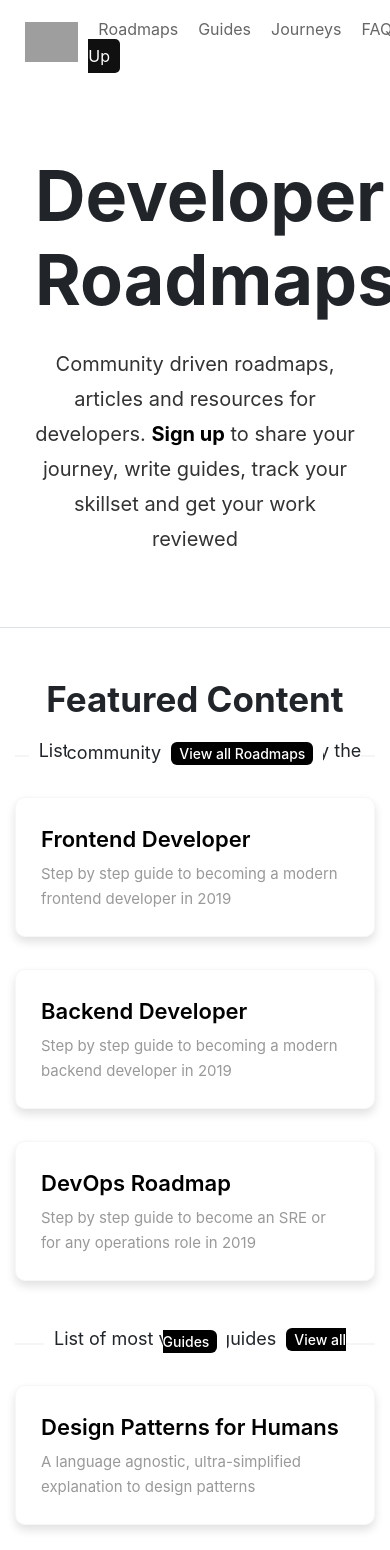
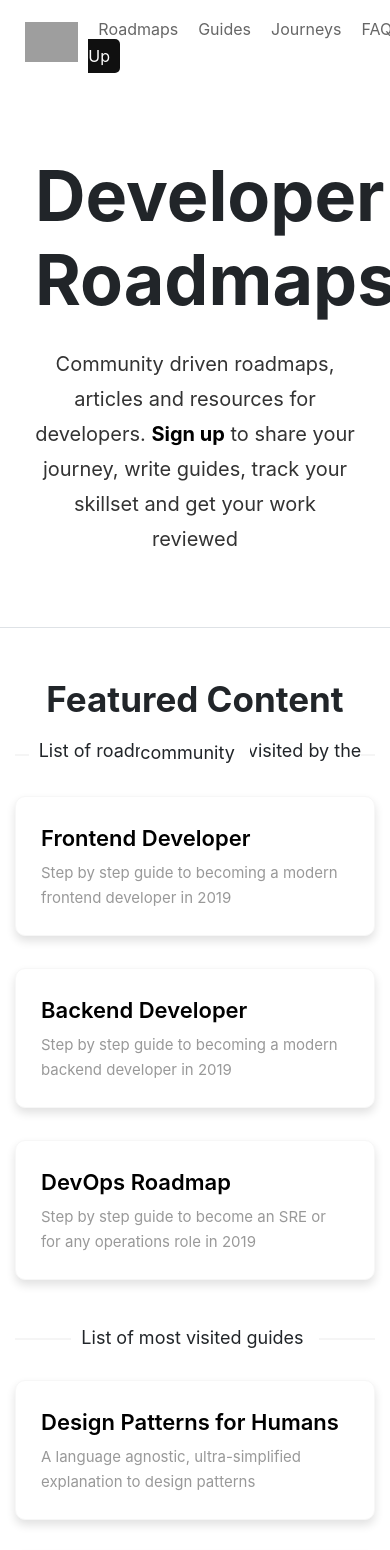
Before and after one commit to vecnazmaga/developer-mode, a Next.js app: page / in a window 390 px wide. Shown: the top 1550 px of the page. Built offline with nearby package versions, Linux system fonts and the light colour scheme; grey boxes are pictures that could not be loaded.

Commit message:
Header for the featured content

```diff
--- a/components/featured-content/index.js
+++ b/components/featured-content/index.js
@@ -7,7 +7,10 @@ const FeaturedContent = (props) => (
         <div className="featured-head">
           <h3>Featured Content</h3>
           <p className="border-through  featured-separator">
-            <span>List of roadmaps mostly visited by the community <a href="#" className="dark-link">View all Roadmaps</a></span>
+            <span>
+              List of roadmaps mostly visited by the community&nbsp;
+              <a href="#" className="dark-link d-none d-sm-none d-md-inline d-xl-inline">View all Roadmaps</a>
+            </span>
           </p>
         </div>
         <div className="swim-lane row">
@@ -34,7 +37,12 @@ const FeaturedContent = (props) => (
     </div>
     <div className="featured-content-wrap">
       <div className="container">
-        <p className='border-through featured-separator'><span>List of most visited guides <a href="#" className="dark-link">View all Guides</a></span></p>
+        <p className='border-through featured-separator'>
+          <span>
+            List of most visited guides&nbsp;
+            <a href="#" className="dark-link d-none d-sm-none d-md-inline d-xl-inline">View all Guides</a>
+          </span>
+        </p>
         <div className="swim-lane row">
           <div className="col-xl-4 col-lg-4 col-md-6 col-sm-12 col-12 grid-item-container">
             <a className="featured-block" href='#'>
```
